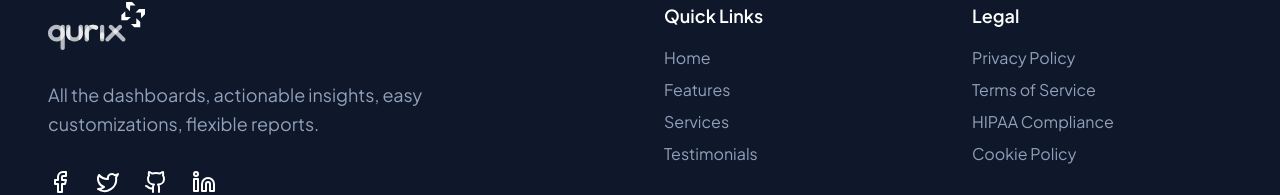
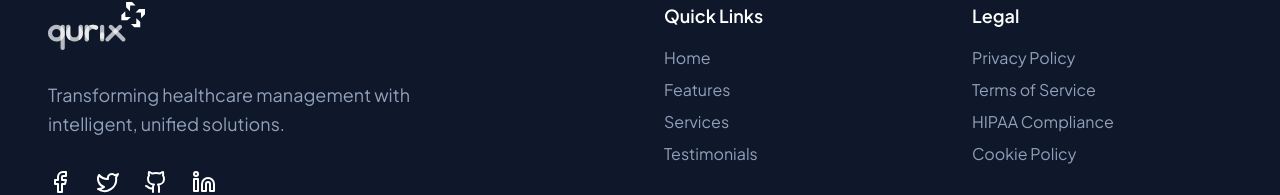
Before and after one commit to nagendranaren1992/iHubTechnologiesPrivateLimited-qurix-website, a Next.js app: page / in a window 1280 px wide. Shown: the part 8068-8263 px from the top of the page. Built offline with nearby package versions, Linux system fonts and the light colour scheme.

Commit message:
Footer text changes

```diff
--- a/components/layout/Footer.tsx
+++ b/components/layout/Footer.tsx
@@ -19,8 +19,8 @@ export default function Footer() {
               />
             </Link>
             <p className="text-slate-400 text-lg mb-8 max-w-md leading-relaxed">
-              All the dashboards, actionable insights, easy customizations,
-              flexible reports.
+              Transforming healthcare management with intelligent, unified
+              solutions.
             </p>
             <div className="flex items-center gap-6">
               <a
```
